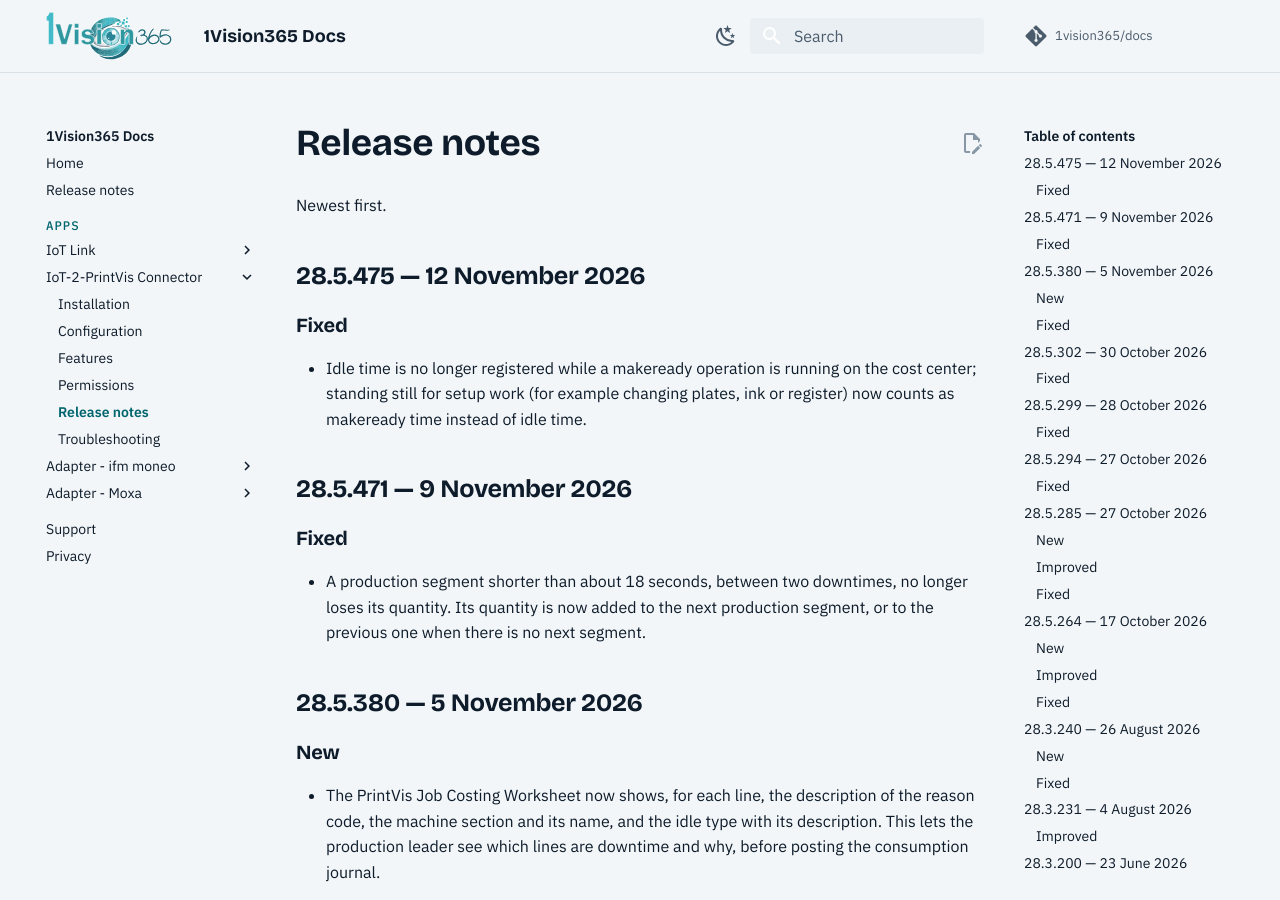
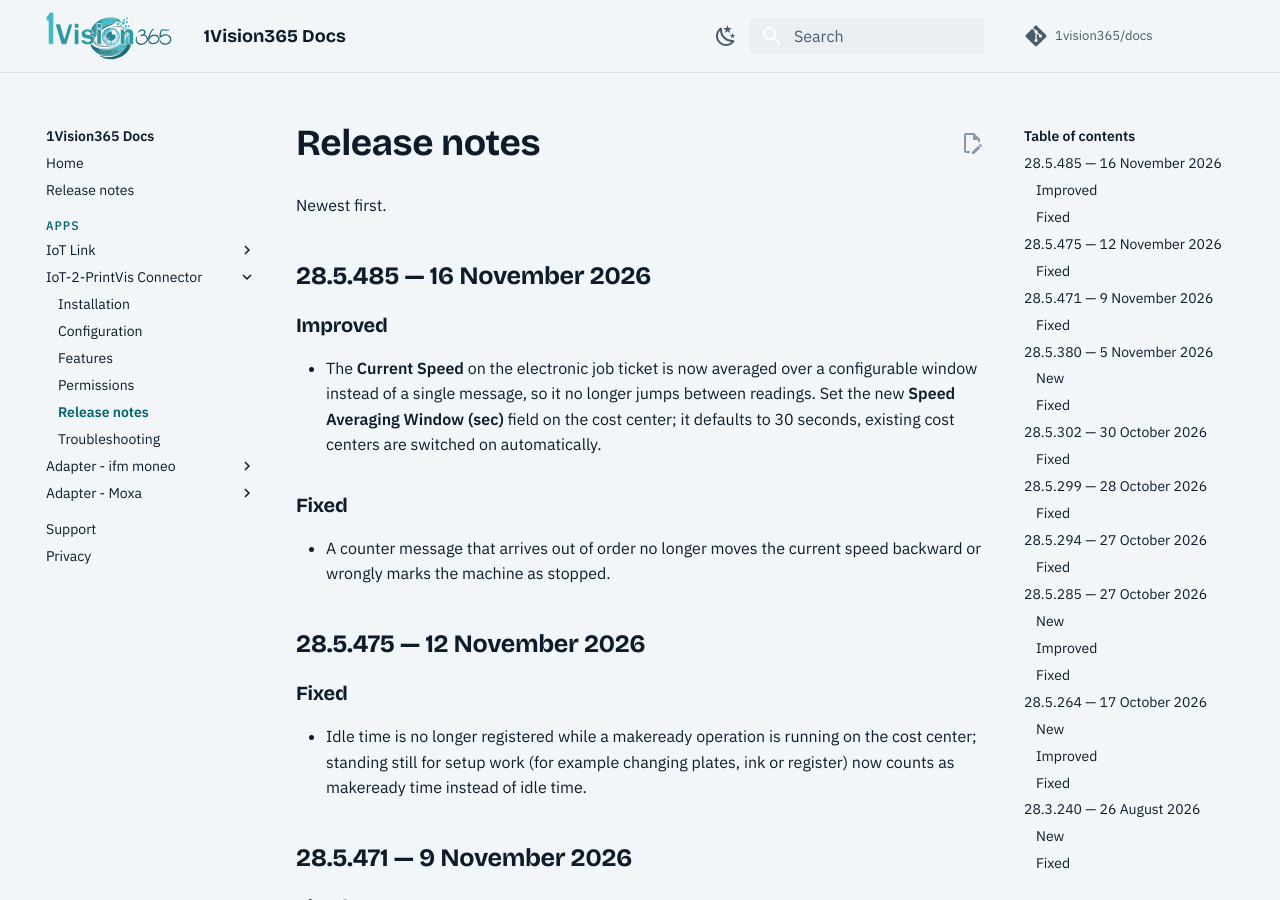
Before and after one commit to 1vision365/docs, an MkDocs documentation site: the page built from docs/apps/iot2printvis-connector/release-notes.md, in a window 1280 px wide and 900 px high. Built offline with MkDocs 1.6.1 and Material for MkDocs 9.7.7, drawn with Linux system fonts in a browser that asks for light colours; comment, search, counter and statistics services are not loaded.

Commit message:
docs: update for v28.5.485

```diff
--- a/docs/apps/iot2printvis-connector/release-notes.md
+++ b/docs/apps/iot2printvis-connector/release-notes.md
@@ -3,6 +3,16 @@
 Newest first.
 
 <!-- agent:begin release-notes -->
+
+## 28.5.485 — 16 November 2026
+
+### Improved
+
+- The **Current Speed** on the electronic job ticket is now averaged over a configurable window instead of a single message, so it no longer jumps between readings. Set the new **Speed Averaging Window (sec)** field on the cost center; it defaults to 30 seconds, existing cost centers are switched on automatically.
+
+### Fixed
+
+- A counter message that arrives out of order no longer moves the current speed backward or wrongly marks the machine as stopped.
 
 ## 28.5.475 — 12 November 2026
 
```
Also changed, not shown: docs/apps/iot2printvis-connector/configuration.md (+1 -0 lines), docs/apps/iot2printvis-connector/features.md (+1 -1 lines), docs/release-notes.md (+4 -0 lines).
